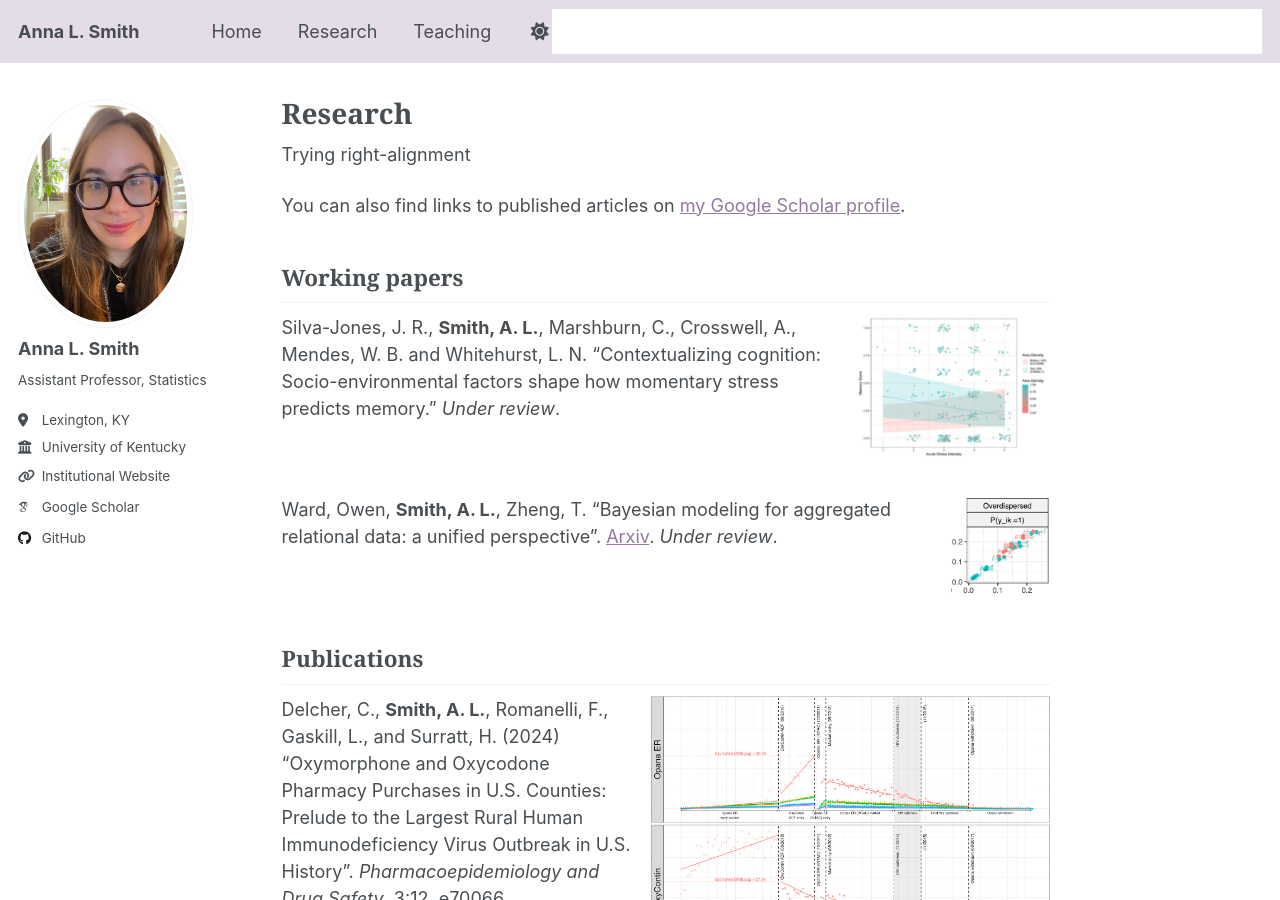
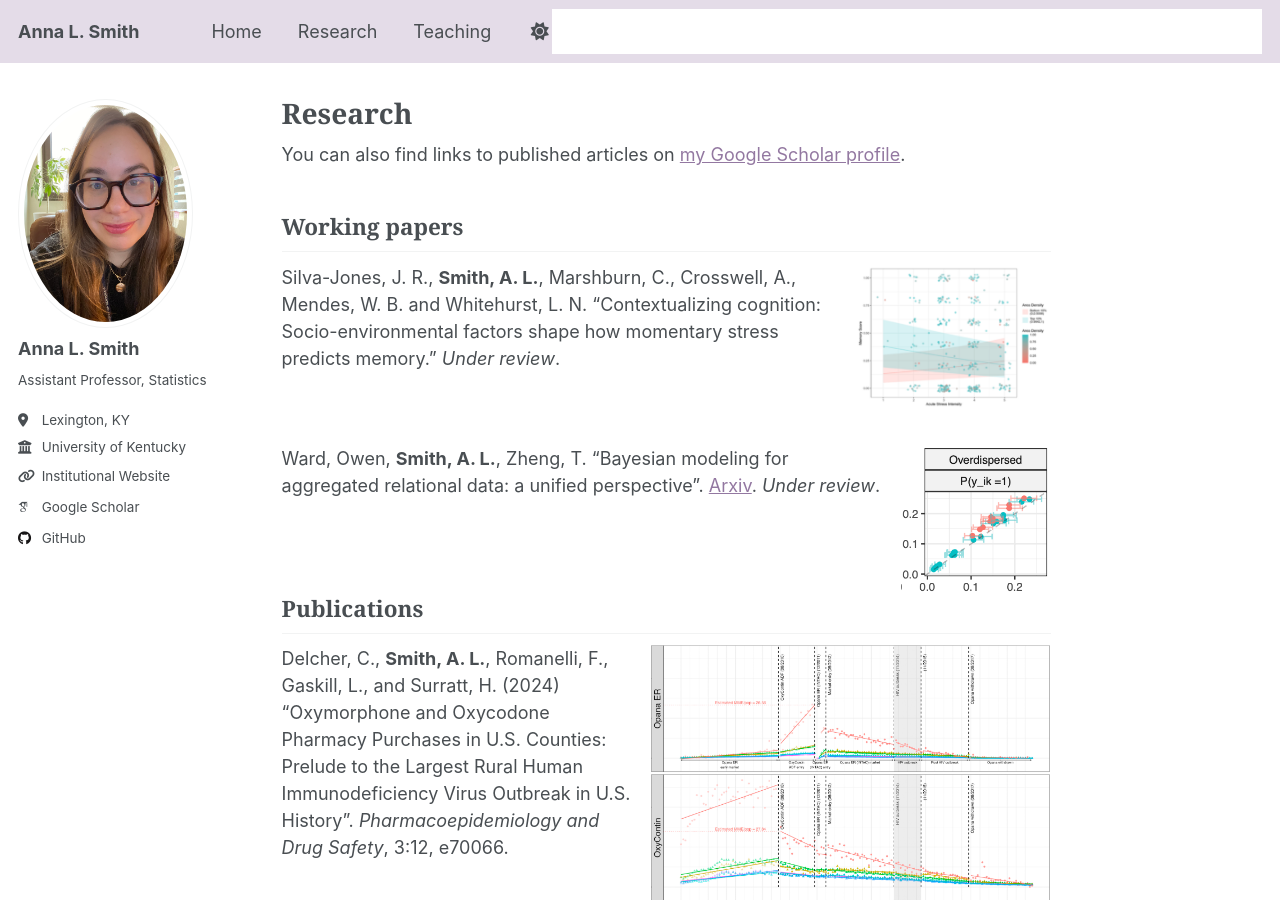
Before and after one commit to annalantzsmith/annalantzsmith.github.io, a Jekyll site: the page built from _pages/research.md, in a window 1280 px wide and 900 px high. Built offline with Jekyll 4.4.1, drawn with Linux system fonts in a browser that asks for light colours; some web fonts are replaced; a script that is not in the unit is left out.

Commit message:
Update research.md
Removed some white space

```diff
--- a/_pages/research.md
+++ b/_pages/research.md
@@ -6,8 +6,6 @@ redirect_from:
   - "/nmp/"
   - "/nmp.html"
 ---
-Trying right-alignment
-
 You can also find links to published articles on [my Google Scholar profile](https://scholar.google.com/citations?user=8Ber9F0AAAAJ&hl=en&oi=sra).
 
 Working papers
@@ -19,7 +17,7 @@ Working papers
  <br />
 
 
-![Model checking for ARD](/images/ARD_small.png){: .align-right width="100px" } Ward, Owen, **Smith, A. L.**, Zheng, T. “Bayesian modeling for aggregated relational data:  a unified perspective”. [Arxiv](http://arxiv.org/abs/2506.21353). *Under review*.
+![Model checking for ARD](/images/ARD_small.png){: .align-right width="150px" } Ward, Owen, **Smith, A. L.**, Zheng, T. “Bayesian modeling for aggregated relational data:  a unified perspective”. [Arxiv](http://arxiv.org/abs/2506.21353). *Under review*.
 {:style="clear: left"}
 
 
@@ -43,14 +41,8 @@ Harris, D. R., Quesinberry, D., Anthony, N., Bae, J., **Smith, A. L.**, Delcher,
 {:style="clear: left"}
 
 
- <br />
-
-
 Gilmore, G. R., **Smith, A. L.**, Dickinson, F. B., Crosswell, A. D., Mendes, W. B., & Whitehurst, L. N. (2024) “Sleep/wake regularity influences how stress shapes executive function.” *Frontiers in Sleep* 3, 1359723.
 {:style="clear: left"}
-
-
- <br />
 
 
 ![Where trust can breakdown](/images/Taxonomy.png){: .align-right width="350px" }  Broderick, T., Gelman A., Meager, R., **Smith, A.**, and Zheng, T. (2023), “Toward a Taxonomy of Trust for Probabilistic Machine Learning.”  *Science Advances* 9:7.
@@ -79,16 +71,12 @@ Gilmore, G. R., **Smith, A. L.**, Dickinson, F. B., Crosswell, A. D., Mendes, W.
 
  <br />
  <br />
- <br />
- <br />
 
 
 ![Point process diagnostics](/images/Jing.png){: .align-right width="300px" } Wu, J., **Smith, A. L.**, and Zheng, T. (2021), “Diagnostics and Visualization of Point Process Models for Event Times on a Social Network,” Applied Modeling Techniques and Data Analysis 1, edited by Dimotilakis, Y., Karagrigoriou, A., Parpoula, Ch. and Skiadas, Ch.  iSTE, Wiley, 7, 129-145.
 {:style="clear: left"}
 
 
- <br />
- <br />
  <br />
  <br />
 
@@ -98,7 +86,6 @@ Gilmore, G. R., **Smith, A. L.**, Dickinson, F. B., Crosswell, A. D., Mendes, W.
 
 
  <br />
-  <br />
  <br />
  <br />
 
@@ -108,22 +95,18 @@ Gilmore, G. R., **Smith, A. L.**, Dickinson, F. B., Crosswell, A. D., Mendes, W.
 {:style="clear: left"}
 
 
- <br />
+<br />
+<br />
+<br />
 
 
 Browning, C. R., Calder, C. A., Krivo, L. J., **Smith, A. L.**, and Boettner, B. (2017), “Socioeconomic segregation of activity spaces in urban neighborhoods:  Does shared residence mean shared routines?” *RSF:  The Russel Sage Foundation Journal of the Social Sciences*, 3:2, 210-231.
 {:style="clear: left"}
 
 
- <br />
-
-
 Browning, C. R., Calder, C. A., Ford, J. L., Boettner, B., **Smith, A. L.** and Haynie, D. (2017), “Understanding racial differences in exposure to violent areas:  Integrating survey, smartphone, and administrative data resources,” *The Annals of the American Academy of Political and Social Science*, 669, 41-62.
 {:style="clear: left"}
 
 
- <br />
-
-
 ![Network size matters](/images/SocialNetworks.png){: .align-right width="350px" }**Smith, A.**, Calder, C. A., and Browning, C. R. (2016), “Empirical reference distributions for networks of different size,” *Social Networks*, 47, 24-37.
 {:style="clear: left"}
```
